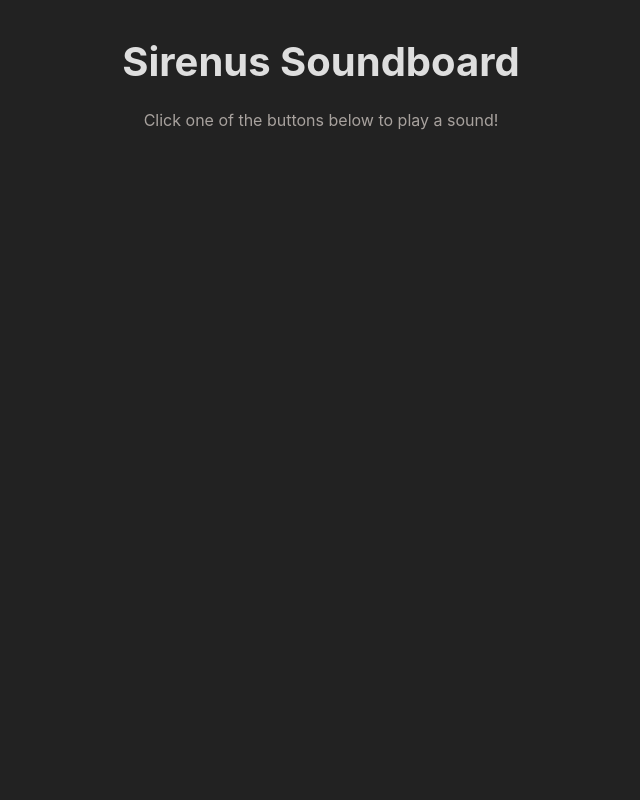
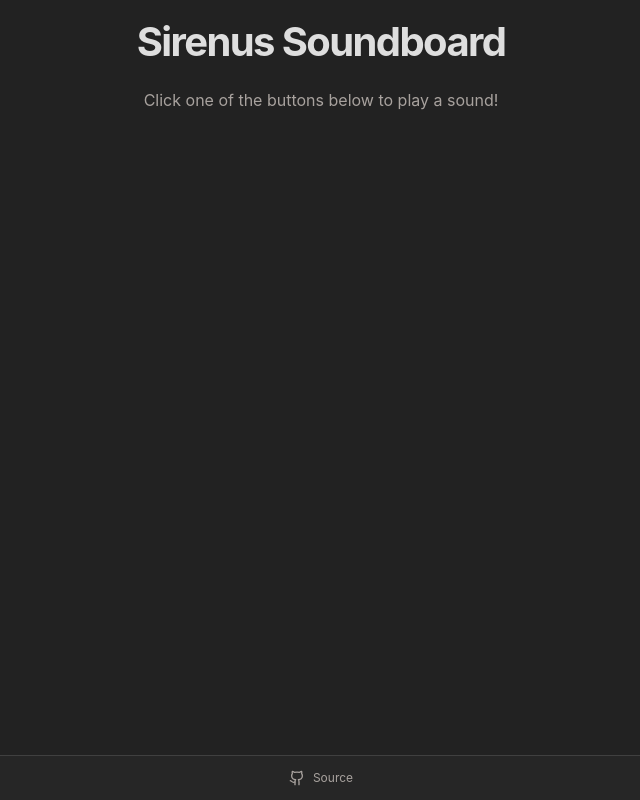
Before and after one commit to apesoda/sirenus, a Flask app: template templates/index.html in a window 1280 px wide. Shown: the whole page, without its empty margins (319-959 px from the left). Run offline with Flask 3, Linux system fonts and the light colour scheme; the template is opened without the code that fills it, so the values that code supplies are empty.

Commit message:
Added footer, styled it

```diff
--- a/static/style.css
+++ b/static/style.css
@@ -4,21 +4,26 @@ body, h1, h2, h3, p, button {
     padding: 0;
 }
 
-/* Base font settings */
+
 body {
-    font-family: 'Inter', sans-serif; /* You can choose any font you prefer */
+    min-height: 100vh;
+    display: flex;
+    flex-direction: column;
+    font-family: 'Inter', sans-serif;
     font-size: 1rem; /* Base font size (16px) */
     line-height: 1.5; /* Line height for better readability */
     background-color: #222222; /* Dark gray background */
     color: #333; /* Dark gray text color */
-    padding: 2rem; /* Add some padding to the body */
+    /*padding: 2rem; /* Add some padding to the body */
 }
 
 /* Heading styles */
 h1 {
     font-size: 2.5rem; /* 40px */
+    letter-spacing: -0.1rem;
     color: #dedede; /* Light grey color */
     margin-bottom: 1rem; /* Space below heading */
+    margin-top: 0.75rem;
 }
 
 h2 {
@@ -40,6 +45,7 @@ p {
     margin-bottom: 1rem; /* Space below paragraphs */
 }
 
+/* Element/class styles */
 .title {
     display: flex;
     justify-content: center;
@@ -61,6 +67,39 @@ p {
     gap: 1rem;
     max-width: 80vw; /* Optional: control max width if needed */
     margin: 0 auto; /* Optional: center the grid */
+}
+
+footer {
+    display: flex;
+    flex-direction: column;
+    margin-top: auto;
+    padding-top: 0.75rem;
+    padding-bottom: 0.75rem;
+    position: absolute;
+    bottom: 0;
+    background-color: #262626;
+    width: 100vw;
+    justify-content: center;
+    align-items: center;
+    margin: 0 auto;
+    border-top: 0.063rem solid #404040;
+}
+
+.footnote {
+    display: flex;
+    align-items: center;
+    color: #a8a29e;
+    text-decoration: none;
+    font-size: 0.75rem;
+    padding: 0.05rem;
+    transition: color 0.3s ease;
+}
+.footnote:hover {
+    color: #dedede;
+}
+.gh {
+    width: 1rem;
+    padding-right: 0.5rem;
 }
 
 /* Button styles */
@@ -85,7 +124,7 @@ button:hover {
 /* Responsive styles */
 @media (max-width: 600px) {
     body {
-        padding: 1rem; /* Reduce padding on smaller screens */
+        /* padding: 1rem; /* Reduce padding on smaller screens */
     }
 
     h1 {
--- a/templates/index.html
+++ b/templates/index.html
@@ -36,5 +36,10 @@
         	<button onclick="playSound('{{ sound }}')">{{ sound }}</button><br>
     	{% endfor %}
     </div>
+    <div class="footer">
+	<footer>
+	    <a class="footnote" href="https://github.com/apesoda/sirenus"><img class="gh" src="../static/images/github.svg">Source</a>
+	</footer>
+    </div>
 </body>
 </html>
```
Also changed, not shown: static/images/github.svg (added).
